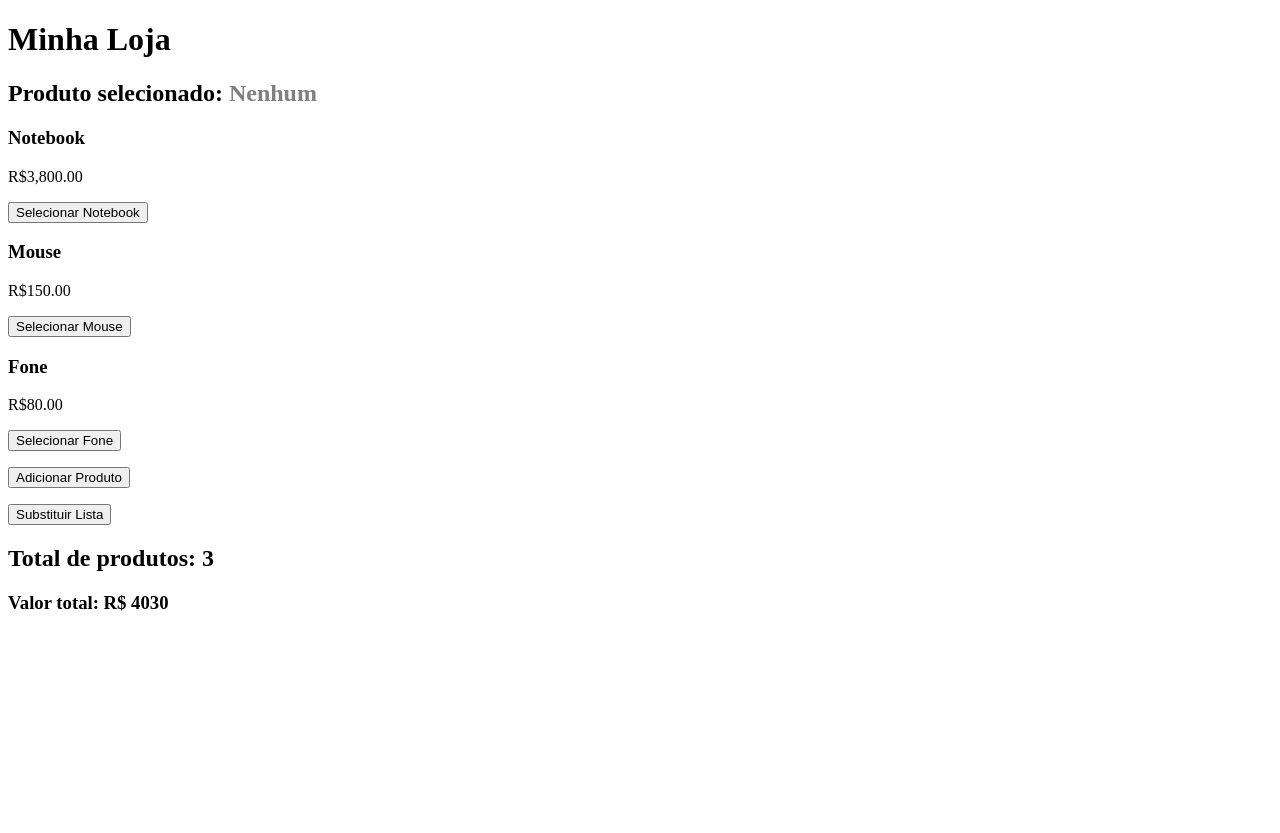
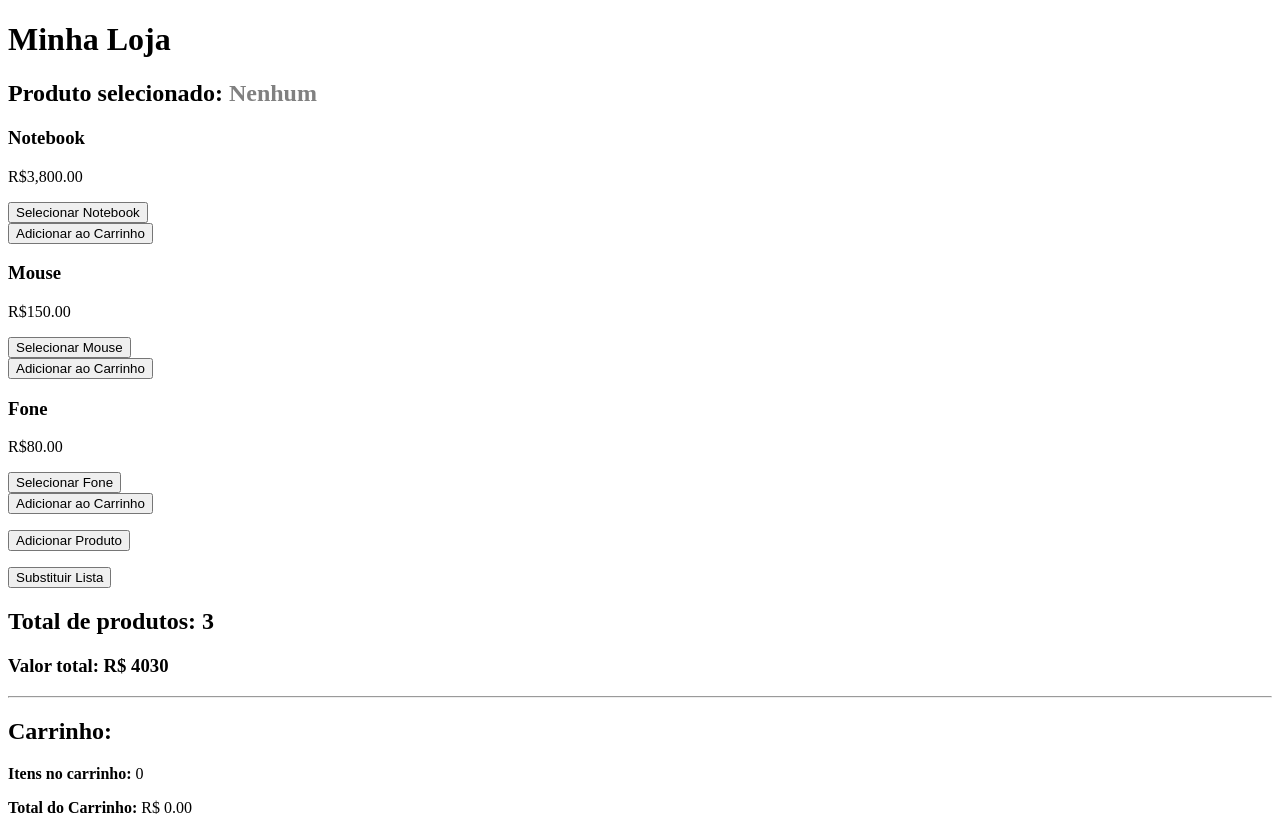
Before and after one commit to fabcurvello/meu-primeiro-app, an Angular app: page / in a window 1280 px wide. Before the commit the page ends 800 px from the top, so only its background shows below. Built offline with nearby package versions, Linux system fonts and the light colour scheme.

Commit message:
Signals carrinho

```diff
--- a/src/app/features/produtos/lista-produtos/lista-produtos.html
+++ b/src/app/features/produtos/lista-produtos/lista-produtos.html
@@ -1,3 +1,5 @@
+<section> <!-- Seção de Produtos -->
+
   <h2>
     Produto selecionado:
     @if (produtoSelecionado()) {
@@ -13,7 +15,10 @@
       [preco]="item.preco"
       (produtoSelecionado)="exibirProduto($event)"
     ></app-produto>
+
+    <button (click)="adicionarAoCarrinho(item)">Adicionar ao Carrinho</button>
   }
+  <!-- fim do @for -->
 
   <p><button (click)="adicionarProduto()">Adicionar Produto</button></p>
   <p><button (click)="substituirProdutos()">Substituir Lista</button></p>
@@ -21,3 +26,14 @@
   <h2>Total de produtos: {{ totalProdutos() }}</h2>
 
   <h3>Valor total: R$ {{ valorTotal() }}</h3>
+</section>
+
+<section> <!-- Seção do Carrinho -->
+  <hr />
+  <h2>Carrinho:</h2>
+  @for (item of carrinho(); track $index) {
+    <p>{{ item.nome }} - R$ {{ item.preco.toFixed(2) }}</p>
+  }
+  <p><strong>Itens no carrinho:</strong> {{ quantidadeCarrinho() }}</p>
+  <p><strong>Total do Carrinho:</strong> R$ {{ totalCarrinho().toFixed(2) }}</p>
+</section>
--- a/src/app/features/produtos/lista-produtos/lista-produtos.ts
+++ b/src/app/features/produtos/lista-produtos/lista-produtos.ts
@@ -8,12 +8,20 @@ import { Produto } from '../produto/produto';
   styleUrl: './lista-produtos.css',
 })
 export class ListaProdutos {
+  // SIGNALS
+
   // writable signal -> signal (reativo) que permite alterações (com set ou update)
   produtos = signal([
     { nome: 'Notebook', preco: 3800 },
     { nome: 'Mouse', preco: 150 },
     { nome: 'Fone', preco: 80 },
   ]);
+
+  produtoSelecionado = signal<string | null>(null);
+
+  carrinho = signal<{ nome: string; preco: number }[]>([]);
+
+  // COMPUTED SIGNALS
 
   // computed signal -> observa outro signal e se atualiza automaticamente
   totalProdutos = computed(() => this.produtos().length);
@@ -22,22 +30,13 @@ export class ListaProdutos {
     return this.produtos().reduce((total, item) => total + item.preco, 0);
   });
 
-  exibirProduto(nome: string) {
-    this.produtoSelecionado.set(nome);
-  }
+  quantidadeCarrinho = computed(() => this.carrinho().length);
 
-  produtoSelecionado = signal<string | null>(null);
+  totalCarrinho = computed(() => {
+    return this.carrinho().reduce((total, item) => total + item.preco, 0);
+  });
 
-  // update -> adiciona um item ao writable signal
-  adicionarProduto() {
-    this.produtos.update((listaAtual) => [...listaAtual, { nome: 'Teclado', preco: 250 }]);
-  }
-
-  // set -> altera um item do writable signal
-  substituirProdutos() {
-    this.produtos.set([{ nome: 'Produto novo', preco: 999 }]);
-  }
-
+  // EFFECTS
   // método construtor - formata os objetos criados a partir desta classe
   constructor() {
     // estes 2 effects geram mensagens no terminal sempre que alterações são realizadas.
@@ -58,4 +57,24 @@ export class ListaProdutos {
       }
     });
   } // fim do constructor
+
+  // AÇÕES QUE ALTERAM VALORES DE SIGNALS (SET E UPDATE)
+
+  exibirProduto(nome: string) {
+    this.produtoSelecionado.set(nome);
+  }
+
+  // update -> adiciona um item ao writable signal
+  adicionarProduto() {
+    this.produtos.update((listaAtual) => [...listaAtual, { nome: 'Teclado', preco: 250 }]);
+  }
+
+  // set -> altera um item do writable signal
+  substituirProdutos() {
+    this.produtos.set([{ nome: 'Produto novo', preco: 999 }]);
+  }
+
+  adicionarAoCarrinho(produto: { nome: string; preco: number }) {
+    this.carrinho.update((listaAtual) => [...listaAtual, produto]);
+  }
 }
```
Lines whose indentation alone changed are shown as unchanged.
